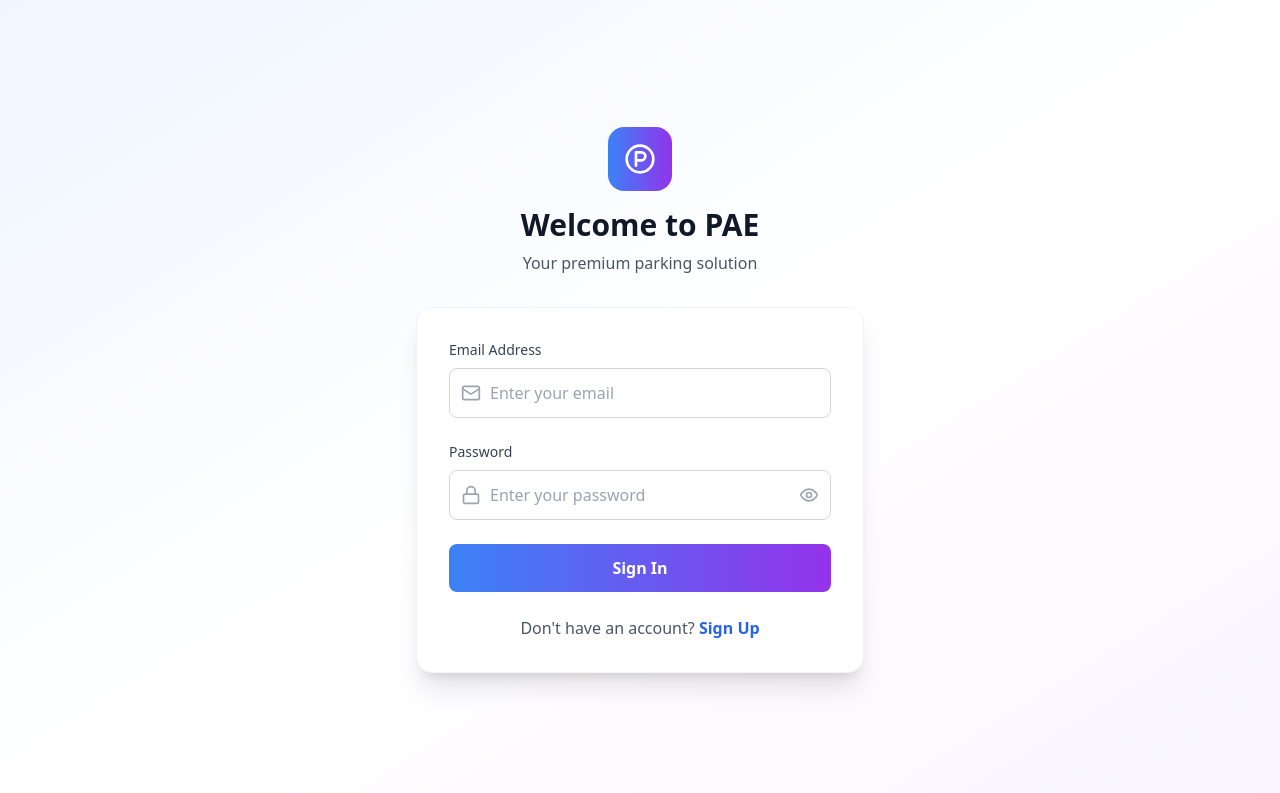
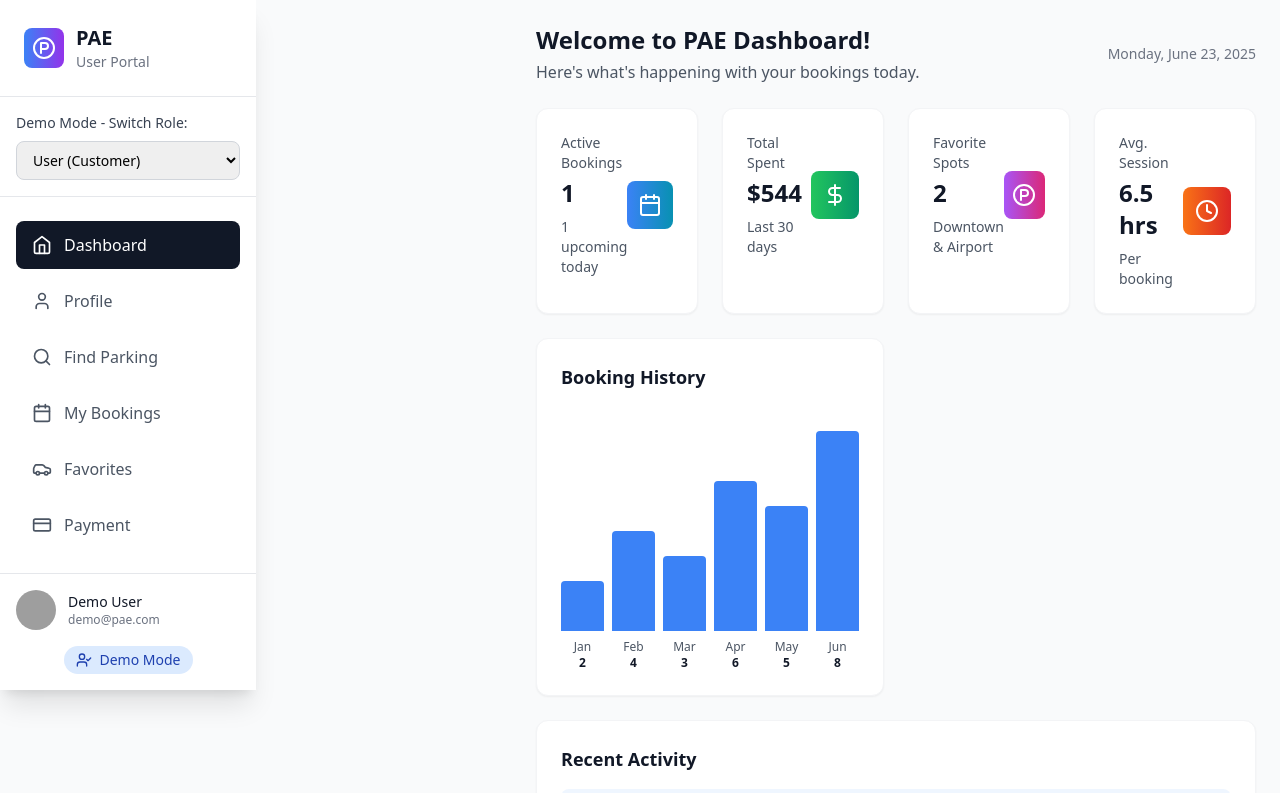
Before and after one commit to Harshith-jella/pae, a React (Vite) app: page / in a window 1280 px wide. Shown: the top 793 px of the page. Built offline with nearby package versions, Linux system fonts and the light colour scheme; no server answers; grey boxes are pictures that could not be loaded.

Commit message:
Remove User Authentication System

```diff
--- a/src/App.tsx
+++ b/src/App.tsx
@@ -1,7 +1,4 @@
 import React, { useState } from 'react';
-import { useAuth, AuthProvider } from './contexts/AuthContext';
-import { LoginForm } from './components/auth/LoginForm';
-import { RegisterForm } from './components/auth/RegisterForm';
 import { Sidebar } from './components/common/Sidebar';
 import { Dashboard } from './components/dashboard/Dashboard';
 import { ParkingSearch } from './components/user/ParkingSearch';
@@ -14,31 +11,19 @@ import { AllListings } from './components/admin/AllListings';
 import { Analytics } from './components/admin/Analytics';
 import { Revenue } from './components/admin/Revenue';
 
-const AppContent: React.FC = () => {
-  const { user, loading } = useAuth();
-  const [authMode, setAuthMode] = useState<'login' | 'register'>('login');
+const App: React.FC = () => {
   const [currentPage, setCurrentPage] = useState('dashboard');
+  const [userRole, setUserRole] = useState<'admin' | 'owner' | 'user'>('user');
 
-  if (loading) {
-    return (
-      <div className="min-h-screen bg-gray-100 flex items-center justify-center">
-        <div className="text-center">
-          <div className="w-16 h-16 bg-gradient-to-r from-blue-500 to-purple-600 rounded-2xl flex items-center justify-center mx-auto mb-4">
-            <div className="w-8 h-8 border-2 border-white border-t-transparent rounded-full animate-spin"></div>
-          </div>
-          <p className="text-gray-600">Loading...</p>
-        </div>
-      </div>
-    );
-  }
-
-  if (!user) {
-    return authMode === 'login' ? (
-      <LoginForm onToggleMode={() => setAuthMode('register')} />
-    ) : (
-      <RegisterForm onToggleMode={() => setAuthMode('login')} />
-    );
-  }
+  // Mock user data
+  const mockUser = {
+    id: '1',
+    name: 'Demo User',
+    email: 'demo@pae.com',
+    role: userRole,
+    avatar: 'https://images.pexels.com/photos/415829/pexels-photo-415829.jpeg?auto=compress&cs=tinysrgb&w=150&h=150&dpr=1',
+    createdAt: '2024-01-01T00:00:00Z'
+  };
 
   const renderPage = () => {
     switch (currentPage) {
@@ -71,7 +56,13 @@ const AppContent: React.FC = () => {
 
   return (
     <div className="min-h-screen bg-gray-50 flex">
-      <Sidebar currentPage={currentPage} onPageChange={setCurrentPage} />
+      <Sidebar
+        currentPage={currentPage}
+        onPageChange={setCurrentPage}
+        user={mockUser}
+        userRole={userRole}
+        onRoleChange={setUserRole}
+      />
       <main className="flex-1 md:ml-64 p-6">
         {renderPage()}
       </main>
@@ -79,12 +70,4 @@ const AppContent: React.FC = () => {
   );
 };
 
-function App() {
-  return (
-    <AuthProvider>
-      <AppContent />
-    </AuthProvider>
-  );
-}
-
 export default App;
--- a/src/components/common/Sidebar.tsx
+++ b/src/components/common/Sidebar.tsx
@@ -16,17 +16,32 @@ import {
   DollarSign,
   List,
   TrendingUp,
-  User
+  User,
+  UserCheck
 } from 'lucide-react';
-import { useAuth } from '../../contexts/AuthContext';
 
 interface SidebarProps {
   currentPage: string;
   onPageChange: (page: string) => void;
+  user: {
+    id: string;
+    name: string;
+    email: string;
+    role: 'admin' | 'owner' | 'user';
+    avatar?: string;
+    createdAt: string;
+  };
+  userRole: 'admin' | 'owner' | 'user';
+  onRoleChange: (role: 'admin' | 'owner' | 'user') => void;
 }
 
-export const Sidebar: React.FC<SidebarProps> = ({ currentPage, onPageChange }) => {
-  const { user, logout } = useAuth();
+export const Sidebar: React.FC<SidebarProps> = ({
+  currentPage,
+  onPageChange,
+  user,
+  userRole,
+  onRoleChange
+}) => {
   const [isCollapsed, setIsCollapsed] = useState(false);
 
   const getMenuItems = () => {
@@ -58,7 +73,7 @@ export const Sidebar: React.FC<SidebarProps> = ({ currentPage, onPageChange }) =
 
     return [
       ...commonItems,
-      ...roleSpecificItems[user?.role || 'user']
+      ...roleSpecificItems[userRole]
     ];
   };
 
@@ -97,9 +112,23 @@ export const Sidebar: React.FC<SidebarProps> = ({ currentPage, onPageChange }) =
             </div>
             <div>
               <h1 className="text-xl font-bold text-gray-900">PAE</h1>
-              <p className="text-sm text-gray-500 capitalize">{user?.role} Portal</p>
+              <p className="text-sm text-gray-500 capitalize">{userRole} Portal</p>
             </div>
           </div>
+        </div>
+
+        {/* Role Switcher */}
+        <div className="px-4 py-4 border-b border-gray-200">
+          <label className="block text-sm font-medium text-gray-700 mb-2">Demo Mode - Switch Role:</label>
+          <select
+            value={userRole}
+            onChange={(e) => onRoleChange(e.target.value as 'admin' | 'owner' | 'user')}
+            className="w-full px-3 py-2 border border-gray-300 rounded-lg focus:ring-2 focus:ring-blue-500 focus:border-transparent text-sm"
+          >
+            <option value="user">User (Customer)</option>
+            <option value="owner">Owner (Space Owner)</option>
+            <option value="admin">Admin</option>
+          </select>
         </div>
 
         {/* Navigation */}
@@ -129,7 +158,7 @@ export const Sidebar: React.FC<SidebarProps> = ({ currentPage, onPageChange }) =
           })}
         </nav>
 
-        {/* User Profile & Logout */}
+        {/* User Profile */}
         <div className="border-t border-gray-200 p-4">
           <div className="flex items-center space-x-3 mb-4">
             {user?.avatar ? (
@@ -150,13 +179,12 @@ export const Sidebar: React.FC<SidebarProps> = ({ currentPage, onPageChange }) =
               <p className="text-xs text-gray-500 truncate">{user?.email}</p>
             </div>
           </div>
-          <button
-            onClick={logout}
-            className="w-full flex items-center space-x-3 px-4 py-2 text-red-600 hover:bg-red-50 rounded-lg transition-colors duration-200"
-          >
-            <LogOut size={18} />
-            <span className="font-medium">Logout</span>
-          </button>
+          <div className="text-center">
+            <div className="inline-flex items-center space-x-2 px-3 py-1 bg-blue-100 text-blue-800 rounded-full text-sm font-medium">
+              <UserCheck size={16} />
+              <span>Demo Mode</span>
+            </div>
+          </div>
         </div>
       </div>
     </>
--- a/src/components/dashboard/Dashboard.tsx
+++ b/src/components/dashboard/Dashboard.tsx
@@ -1,17 +1,17 @@
 import React from 'react';
 import { DollarSign, Calendar, ParkingCircle, Users, TrendingUp, Clock } from 'lucide-react';
-import { useAuth } from '../../contexts/AuthContext';
 import { DashboardCard } from '../common/DashboardCard';
 import { Chart } from '../common/Chart';
 import { mockDashboardStats, mockBookings } from '../../data/mockData';
 
 export const Dashboard: React.FC = () => {
-  const { user } = useAuth();
+  // Get user role from URL params or default to 'user'
+  const userRole = new URLSearchParams(window.location.search).get('role') || 'user';
 
   const getDashboardData = () => {
     const stats = mockDashboardStats;
 
-    switch (user?.role) {
+    switch (userRole) {
       case 'admin':
         return {
           cards: [
@@ -113,7 +113,7 @@ export const Dashboard: React.FC = () => {
         };
 
       default: // user
-        const userBookings = mockBookings.filter(b => b.userId === user?.id);
+        const userBookings = mockBookings.filter(b => b.userId === '3');
         return {
           cards: [
             {
@@ -176,10 +176,10 @@ export const Dashboard: React.FC = () => {
       <div className="flex flex-col sm:flex-row sm:items-center sm:justify-between">
         <div>
           <h1 className="text-2xl font-bold text-gray-900">
-            Welcome back, {user?.name}!
+            Welcome to PAE Dashboard!
           </h1>
           <p className="text-gray-600 mt-1">
-            Here's what's happening with your {user?.role === 'admin' ? 'platform' : user?.role === 'owner' ? 'spaces' : 'bookings'} today.
+            Here's what's happening with your {userRole === 'admin' ? 'platform' : userRole === 'owner' ? 'spaces' : 'bookings'} today.
           </p>
         </div>
         <div className="mt-4 sm:mt-0">
@@ -212,7 +212,7 @@ export const Dashboard: React.FC = () => {
       <div className="bg-white rounded-xl shadow-sm border border-gray-100 p-6">
         <h3 className="text-lg font-semibold text-gray-900 mb-4">Recent Activity</h3>
         <div className="space-y-4">
-          {user?.role === 'admin' ? (
+          {userRole === 'admin' ? (
             <>
               <div className="flex items-center space-x-3 p-3 bg-blue-50 rounded-lg">
                 <div className="w-2 h-2 bg-blue-500 rounded-full"></div>
@@ -230,7 +230,7 @@ export const Dashboard: React.FC = () => {
                 <span className="text-xs text-gray-500 ml-auto">6 hours ago</span>
               </div>
             </>
-          ) : user?.role === 'owner' ? (
+          ) : userRole === 'owner' ? (
             <>
               <div className="flex items-center space-x-3 p-3 bg-green-50 rounded-lg">
                 <div className="w-2 h-2 bg-green-500 rounded-full"></div>
--- a/src/components/owner/BookingRequests.tsx
+++ b/src/components/owner/BookingRequests.tsx
@@ -1,14 +1,15 @@
 import React, { useState } from 'react';
 import { Calendar, MapPin, Clock, User, CheckCircle, XCircle, AlertCircle, DollarSign } from 'lucide-react';
 import { mockBookings, mockParkingSpaces } from '../../data/mockData';
-import { useAuth } from '../../contexts/AuthContext';
 
 export const BookingRequests: React.FC = () => {
-  const { user } = useAuth();
   const [activeTab, setActiveTab] = useState<'pending' | 'confirmed' | 'completed'>('pending');
 
+  // Mock owner ID for demo
+  const ownerId = '2';
+
   // Get bookings for spaces owned by the current user
-  const ownerSpaces = mockParkingSpaces.filter(space => space.ownerId === user?.id);
+  const ownerSpaces = mockParkingSpaces.filter(space => space.ownerId === ownerId);
   const ownerSpaceIds = ownerSpaces.map(space => space.id);
   const ownerBookings = mockBookings.filter(booking => ownerSpaceIds.includes(booking.spaceId));
 
--- a/src/components/owner/SpaceManagement.tsx
+++ b/src/components/owner/SpaceManagement.tsx
@@ -2,14 +2,14 @@ import React, { useState } from 'react';
 import { Plus, MapPin, Star, Clock, DollarSign, Edit, Trash2, Eye, ToggleLeft, ToggleRight } from 'lucide-react';
 import { ParkingSpace } from '../../types';
 import { mockParkingSpaces } from '../../data/mockData';
-import { useAuth } from '../../contexts/AuthContext';
 
 export const SpaceManagement: React.FC = () => {
-  const { user } = useAuth();
   const [showAddModal, setShowAddModal] = useState(false);
   const [selectedSpace, setSelectedSpace] = useState<ParkingSpace | null>(null);
 
-  const ownerSpaces = mockParkingSpaces.filter(space => space.ownerId === user?.id);
+  // Mock owner ID for demo
+  const ownerId = '2';
+  const ownerSpaces = mockParkingSpaces.filter(space => space.ownerId === ownerId);
 
   const AddSpaceModal = ({ onClose }: { onClose: () => void }) => (
     <div className="fixed inset-0 bg-black bg-opacity-50 flex items-center justify-center p-4 z-50">
--- a/src/components/profile/ProfilePage.tsx
+++ b/src/components/profile/ProfilePage.tsx
@@ -1,14 +1,23 @@
 import React, { useState } from 'react';
 import { User, Mail, Phone, MapPin, Calendar, Camera, Edit3, Save, X, Shield, CreditCard, Bell } from 'lucide-react';
-import { useAuth } from '../../contexts/AuthContext';
 
 export const ProfilePage: React.FC = () => {
-  const { user } = useAuth();
   const [isEditing, setIsEditing] = useState(false);
   const [activeTab, setActiveTab] = useState('personal');
+
+  // Mock user data
+  const mockUser = {
+    id: '1',
+    name: 'Demo User',
+    email: 'demo@pae.com',
+    role: 'user' as const,
+    avatar: 'https://images.pexels.com/photos/415829/pexels-photo-415829.jpeg?auto=compress&cs=tinysrgb&w=150&h=150&dpr=1',
+    createdAt: '2024-01-01T00:00:00Z'
+  };
+
   const [formData, setFormData] = useState({
-    name: user?.name || '',
-    email: user?.email || '',
+    name: mockUser?.name || '',
+    email: mockUser?.email || '',
     phone: '+1 (555) 123-4567',
     address: '123 Main Street, San Francisco, CA 94105',
     bio: 'Passionate about finding great parking solutions in the city.',
@@ -40,10 +49,10 @@ export const ProfilePage: React.FC = () => {
         <div className="px-8 pb-8">
           <div className="flex flex-col sm:flex-row sm:items-end sm:space-x-6 -mt-16">
             <div className="relative">
-              {user?.avatar ? (
+              {mockUser?.avatar ? (
                 <img
-                  src={user.avatar}
-                  alt={user.name}
+                  src={mockUser.avatar}
+                  alt={mockUser.name}
                   className="w-32 h-32 rounded-full border-4 border-white shadow-lg object-cover"
                 />
               ) : (
@@ -58,14 +67,14 @@ export const ProfilePage: React.FC = () => {
             <div className="mt-4 sm:mt-0 flex-1">
               <div className="flex flex-col sm:flex-row sm:items-center sm:justify-between">
                 <div>
-                  <h1 className="text-3xl font-bold text-gray-900">{user?.name}</h1>
-                  <p className="text-gray-600 mt-1">{user?.email}</p>
+                  <h1 className="text-3xl font-bold text-gray-900">{mockUser?.name}</h1>
+                  <p className="text-gray-600 mt-1">{mockUser?.email}</p>
                   <div className="flex items-center space-x-4 mt-2">
                     <span className="px-3 py-1 bg-blue-100 text-blue-800 rounded-full text-sm font-medium capitalize">
-                      {user?.role} Account
+                      {mockUser?.role} Account
                     </span>
                     <span className="text-sm text-gray-500">
-                      Member since {new Date(user?.createdAt || '').toLocaleDateString('en-US', { month: 'long', year: 'numeric' })}
+                      Member since {new Date(mockUser?.createdAt || '').toLocaleDateString('en-US', { month: 'long', year: 'numeric' })}
                     </span>
                   </div>
                 </div>
--- a/src/components/user/MyBookings.tsx
+++ b/src/components/user/MyBookings.tsx
@@ -1,13 +1,13 @@
 import React, { useState } from 'react';
 import { Calendar, MapPin, Clock, CreditCard, CheckCircle, XCircle, AlertCircle, Star } from 'lucide-react';
 import { mockBookings, mockParkingSpaces } from '../../data/mockData';
-import { useAuth } from '../../contexts/AuthContext';
 
 export const MyBookings: React.FC = () => {
-  const { user } = useAuth();
   const [activeTab, setActiveTab] = useState<'upcoming' | 'past' | 'pending'>('upcoming');
 
-  const userBookings = mockBookings.filter(booking => booking.userId === user?.id);
+  // Mock user ID for demo
+  const userId = '3';
+  const userBookings = mockBookings.filter(booking => booking.userId === userId);
 
   const getBookingsByStatus = () => {
     const now = new Date();
```
